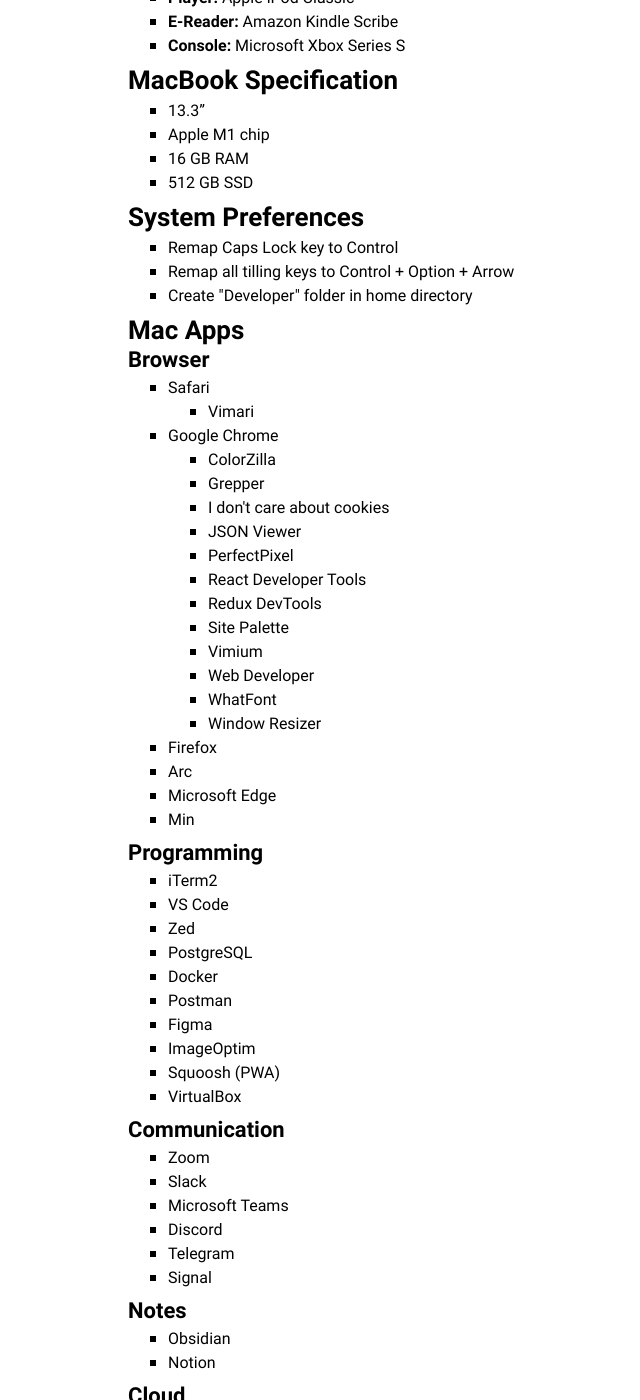
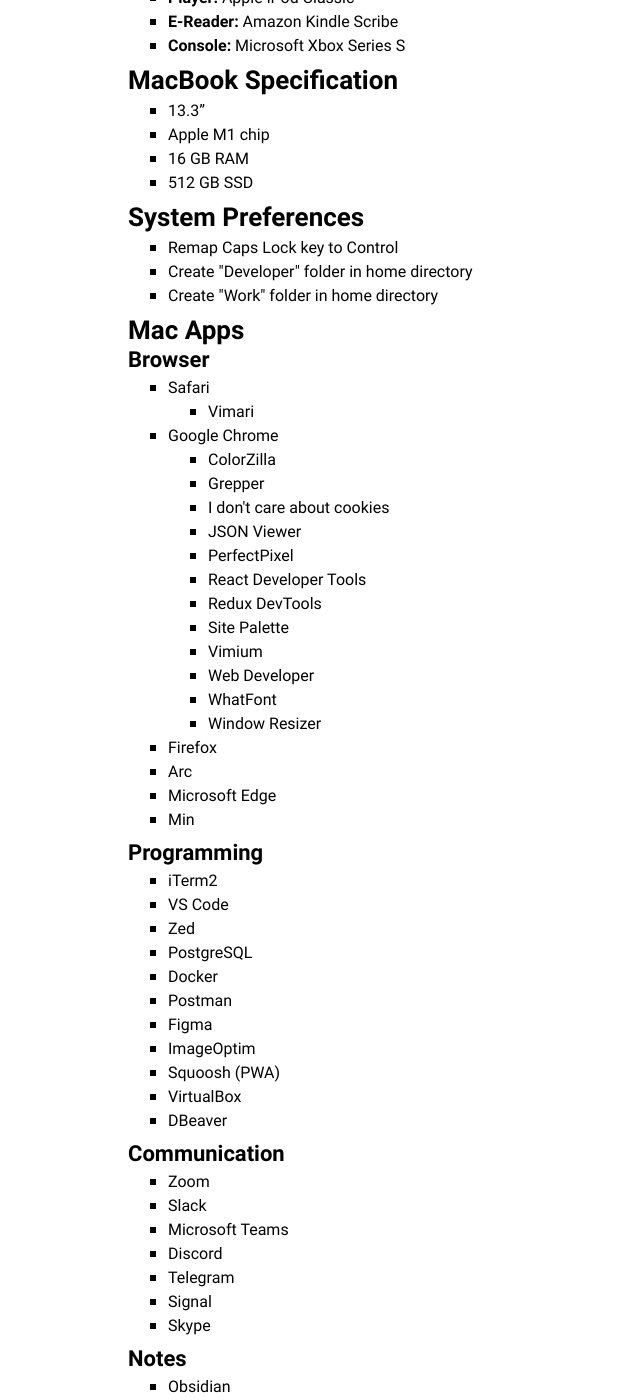
Before and after one commit to amalumian/www.malumian.dev, a Jekyll site: the page built from setup.html, in a window 1280 px wide and 1400 px high, scrolled down 602 px. Shown: the whole window, without its empty margins (182-822 px from the left). Built offline with Jekyll 4.4.1, drawn with Linux system fonts in a browser that asks for light colours.

Commit message:
Update setup.html

```diff
--- a/setup.html
+++ b/setup.html
@@ -43,8 +43,8 @@
     <h2 id="system-preferences">System Preferences</h2>
     <ul>
         <li>Remap Caps Lock key to Control</li>
-        <li>Remap all tilling keys to Control + Option + Arrow</li>
         <li>Create "Developer" folder in home directory</li>
+        <li>Create "Work" folder in home directory</li>
     </ul>
     <h2 id="mac-apps">Mac Apps</h2>
     <h3>Browser</h3>
@@ -87,6 +87,7 @@
         <li>ImageOptim</li>
         <li>Squoosh (PWA)</li>
         <li>VirtualBox</li>
+        <li>DBeaver</li>
     </ul>
     <h3>Communication</h3>
     <ul>
@@ -96,6 +97,7 @@
         <li>Discord</li>
         <li>Telegram</li>
         <li>Signal</li>
+        <li>Skype</li>
     </ul>
     <h3>Notes</h3>
     <ul>
```
